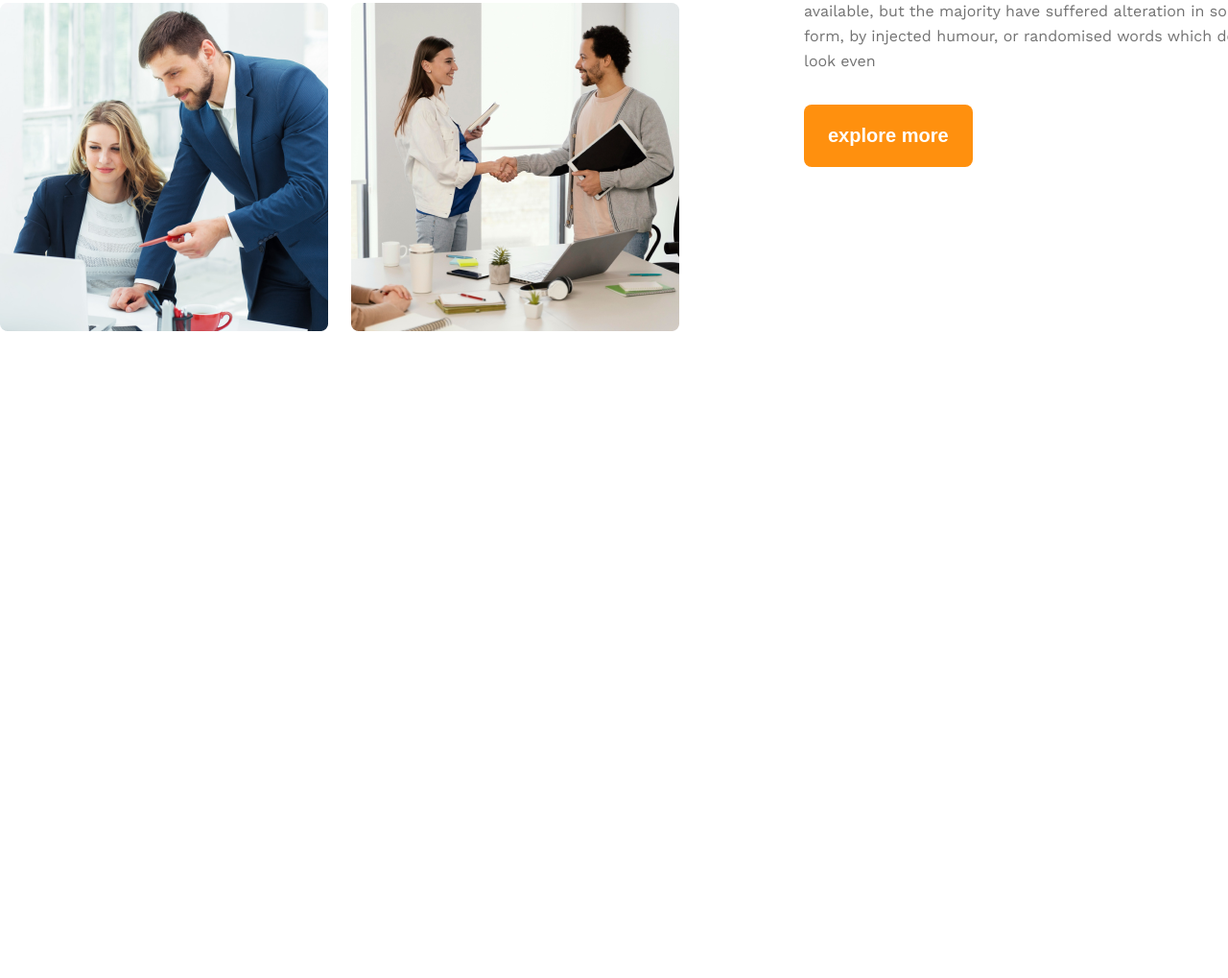
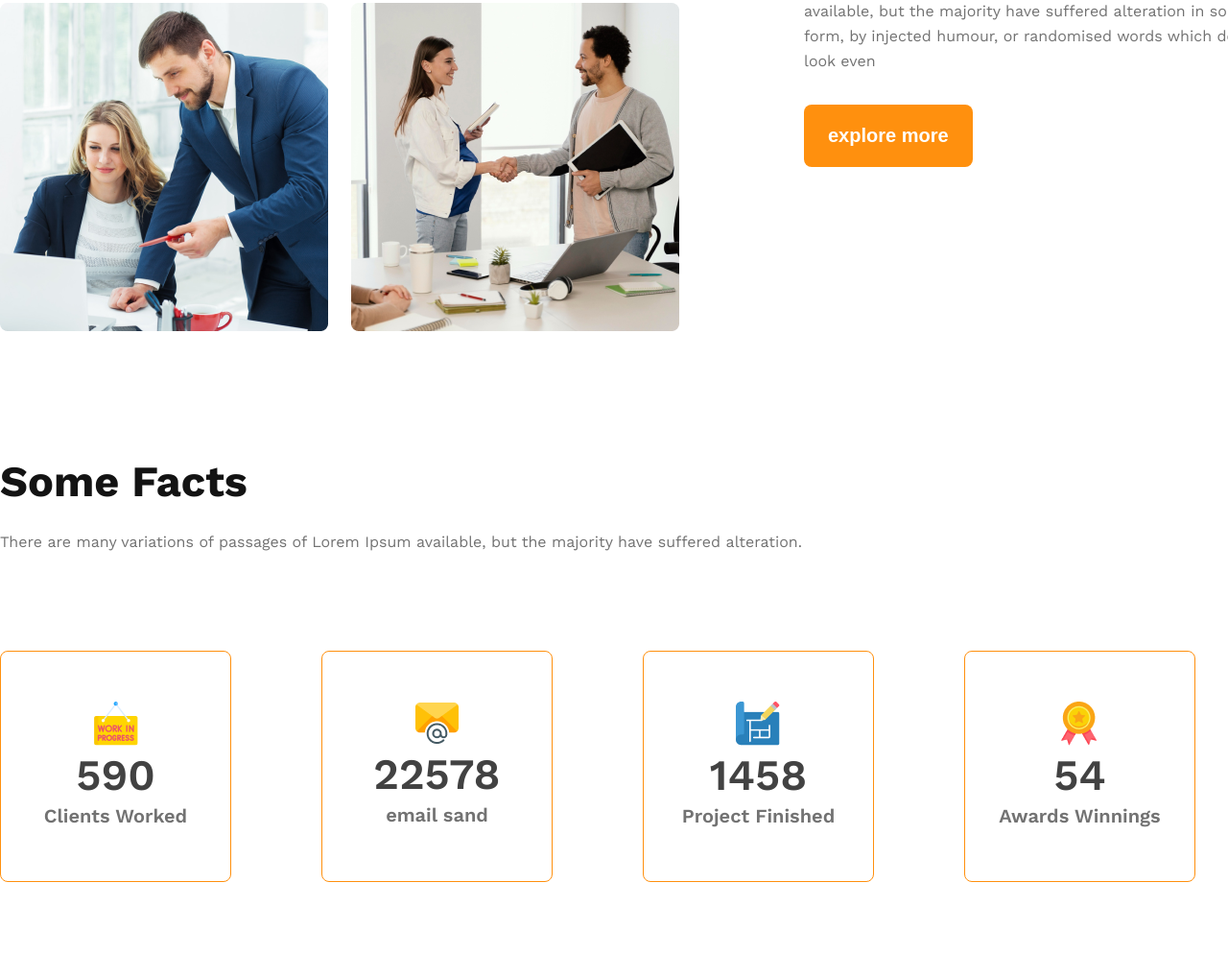
Before and after one commit to marufhasan77/architects, a plain HTML site: page index.html in a window 1280 px wide. Shown: the part 1673-2692 px from the top of the page at 96% size. Before the commit the page ends 2148 px from the top, so only its background shows below. Drawn offline with nearby package versions, Linux system fonts and the light colour scheme.

Commit message:
some facts section complited

```diff
--- a/css/style.css
+++ b/css/style.css
@@ -120,6 +120,45 @@ color: var(--dark-03);
 margin: 24px 0 32px;
 }
 /* features section end */
+/*  some facts section start */
+#some-facts h3{
+font-weight: 700;
+font-size: 45px;
+color: var(--dark-01);
+}
+#some-facts p{
+font-weight: 400;
+font-size: 16px;
+line-height: 162%;
+color: var(--dark-03);
+margin: 24px 0 100px ;
+}
+#some-facts .all-cards{
+	display: grid;
+	grid-template-columns: repeat(4, 1fr);
+}
+#some-facts .all-cards .card{
+	display: flex;
+border: 1px solid #ff900e;
+border-radius: 8px;
+width: 241px;
+height: 241px;
+margin-bottom: 100px;
+justify-content: center;
+align-items: center;
+text-align: center;
+}
+#some-facts .all-cards .card h5{
+font-weight: 600;
+font-size: 45px;
+color: var(--dark-02);
+}
+#some-facts .all-cards .card p{
+font-weight: 600;
+font-size: 20px;
+color: var(--dark-03);
+}
+/*  some facts section end */
 
 @media screen and (max-width:576px) {
 	.navber{
@@ -134,6 +173,34 @@ margin: 24px 0 32px;
 		grid-template-columns: repeat(1, 1fr);
 	}
 	#features .features-cnt{
-		margin-left: 20px;
+		text-align: center;
+
 	}
 }
+@media screen and (min-width:576px) and (max-width:992px) {
+	.navber{
+    flex-direction: column;
+		text-align: center;
+		align-items: center;
+	}
+	#banner .banner-cnt{
+		align-items: center;
+    width: 100%;
+	}
+	.list-item,
+	#features{
+		flex-direction: column;
+	}
+	#features .features-img{
+		grid-template-columns: repeat(2, 1fr);
+	}
+	#features .features-cnt{
+		text-align: center;
+
+	}
+	#some-facts .all-cards{
+		display: grid;
+		grid-template-columns: repeat(2, 1fr);
+
+	}
+}
--- a/index.html
+++ b/index.html
@@ -44,6 +44,42 @@
         </div>
       </section>
      <!-- features section end  -->
+      <!-- some facts section start -->
+       <section id="some-facts">
+        <h3>Some Facts</h3>
+        <p>There are many variations of passages of Lorem Ipsum available, but the majority have suffered alteration.</p>
+        <div class="all-cards">
+          <div class="card">
+            <div>
+              <img src="./images/icons/customers.png" alt="">
+              <h5>590</h5>
+              <p style="margin: 0; padding: 0;">Clients Worked</p>
+            </div>
+          </div>
+          <div class="card">
+            <div>
+              <img src="./images/icons/email.png" alt="">
+              <h5>22578</h5>
+              <p style="margin: 0; padding: 0;">email sand</p>
+            </div>
+          </div>
+          <div class="card">
+            <div>
+              <img src="./images/icons/projects.png" alt="">
+              <h5>1458</h5>
+              <p style="margin: 0; padding: 0;">Project Finished</p>
+            </div>
+          </div>
+          <div class="card">
+            <div>
+              <img src="./images/icons/ribon.png" alt="">
+              <h5>54</h5>
+              <p style="margin: 0; padding: 0;">Awards Winnings</p>
+            </div>
+          </div>
+        </div>
+       </section>
+      <!-- some facts section end -->
   </main>
   <footer>
 
```
